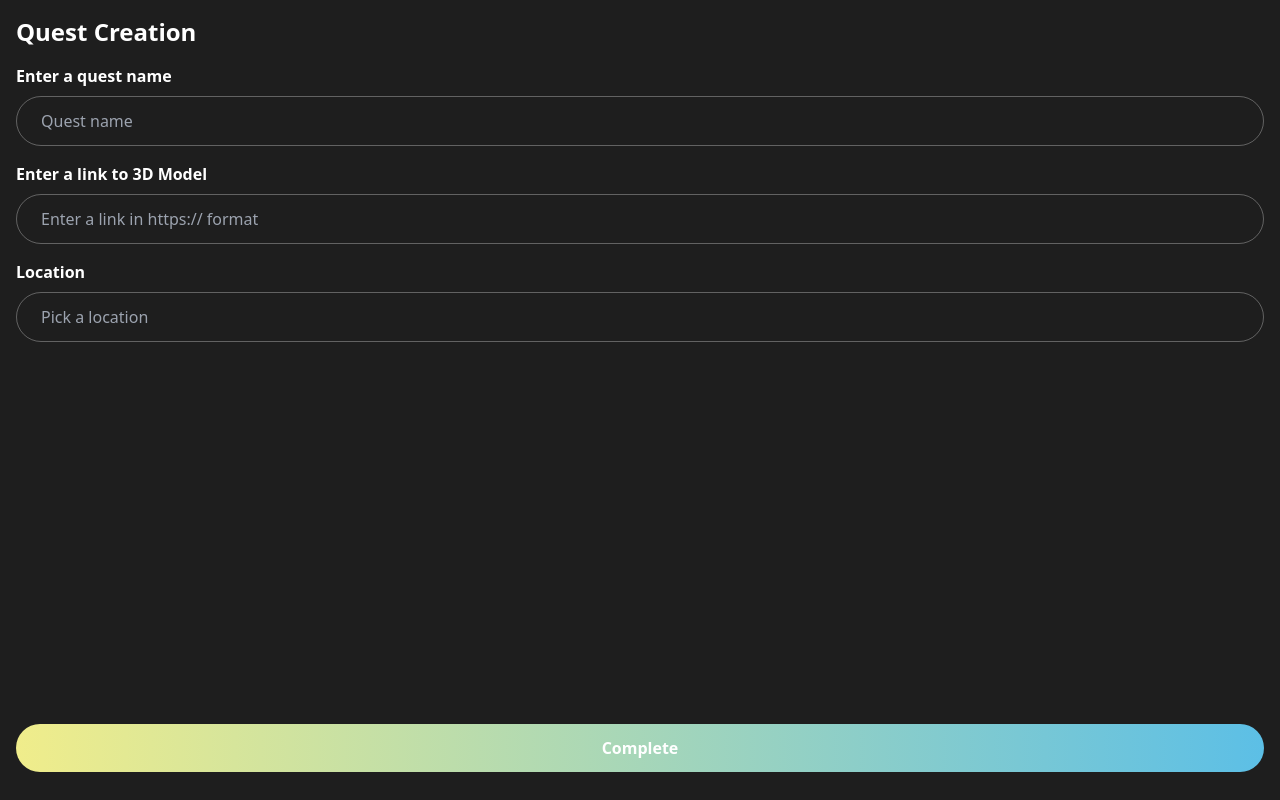
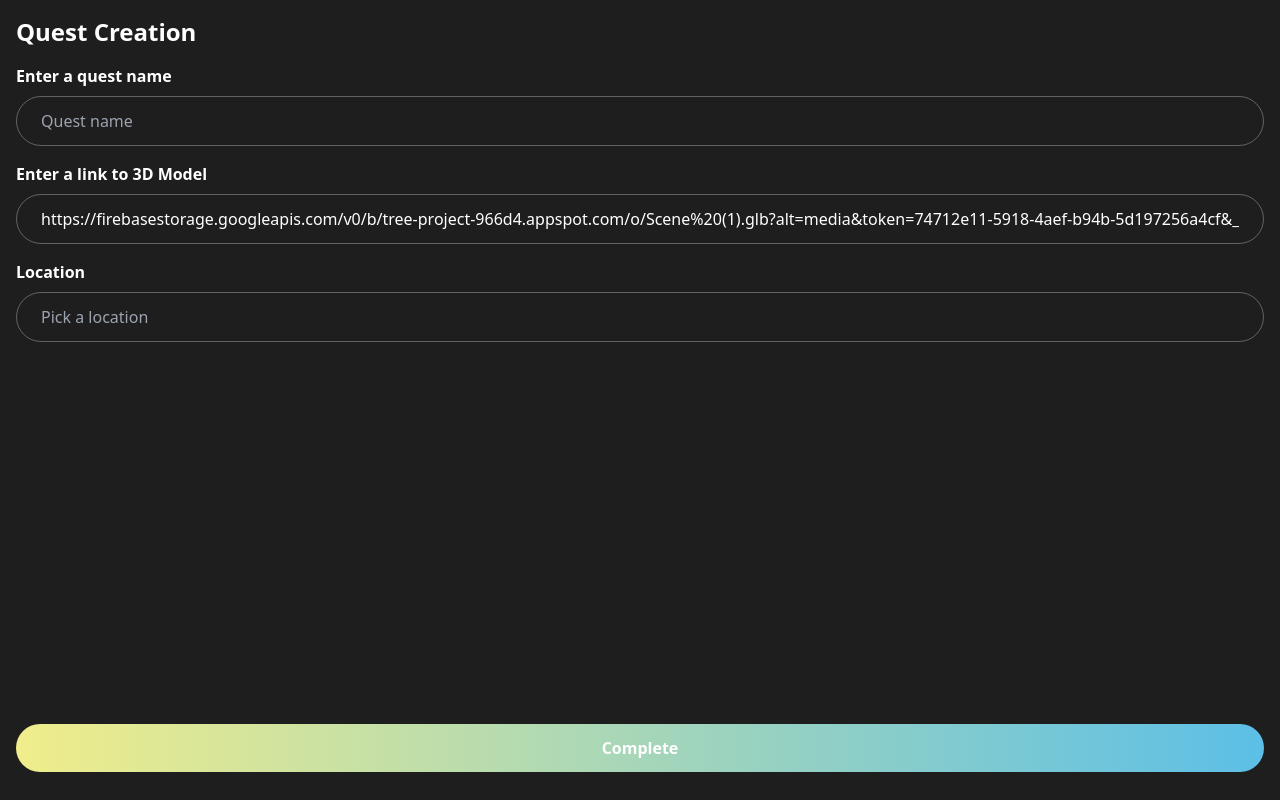
Before and after one commit to aarumi8/spotiumWebPWA, a Nuxt app: page /create-quest in a window 1280 px wide. Built offline with nearby package versions, Linux system fonts and the light colour scheme; no server answers.

Commit message:
always use 3d model key add quest

```diff
--- a/pages/create-quest.vue
+++ b/pages/create-quest.vue
@@ -132,7 +132,7 @@ export default {
       location: "",
       email: "",
       industry: "",
-      linkName: "",
+      linkName: "https://firebasestorage.googleapis.com/v0/b/tree-project-966d4.appspot.com/o/Scene%20(1).glb?alt=media&token=74712e11-5918-4aef-b94b-5d197256a4cf&_gl=1*17kmp2b*_ga*MTY1MzU5OTgwNS4xNjg5NTQ5Mjgx*_ga_CW55HF8NVT*MTY5ODg2NjIxNC44MC4xLjE2OTg4NjYyMjIuNTIuMC4w",
       showMap: false,
       selectedLocation: null,
       map: null,
```
